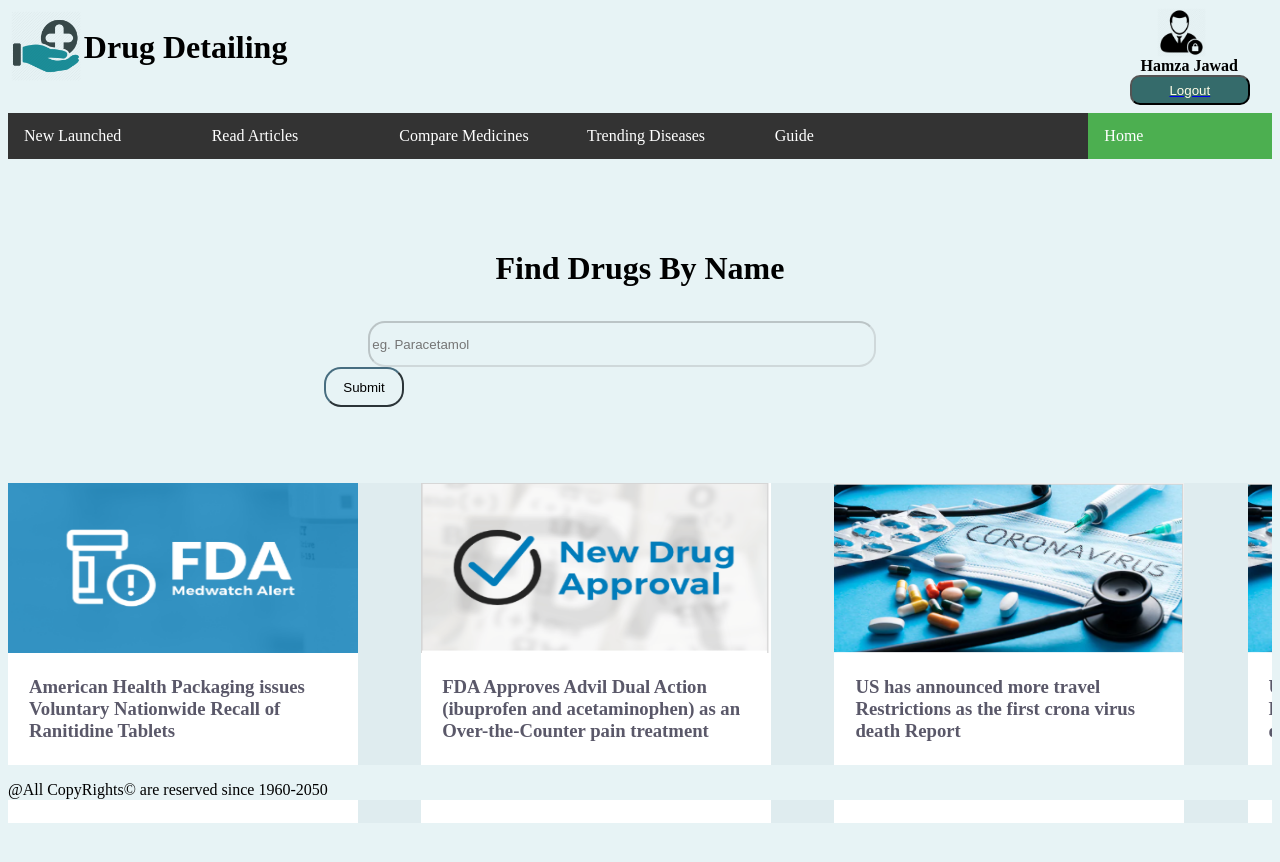
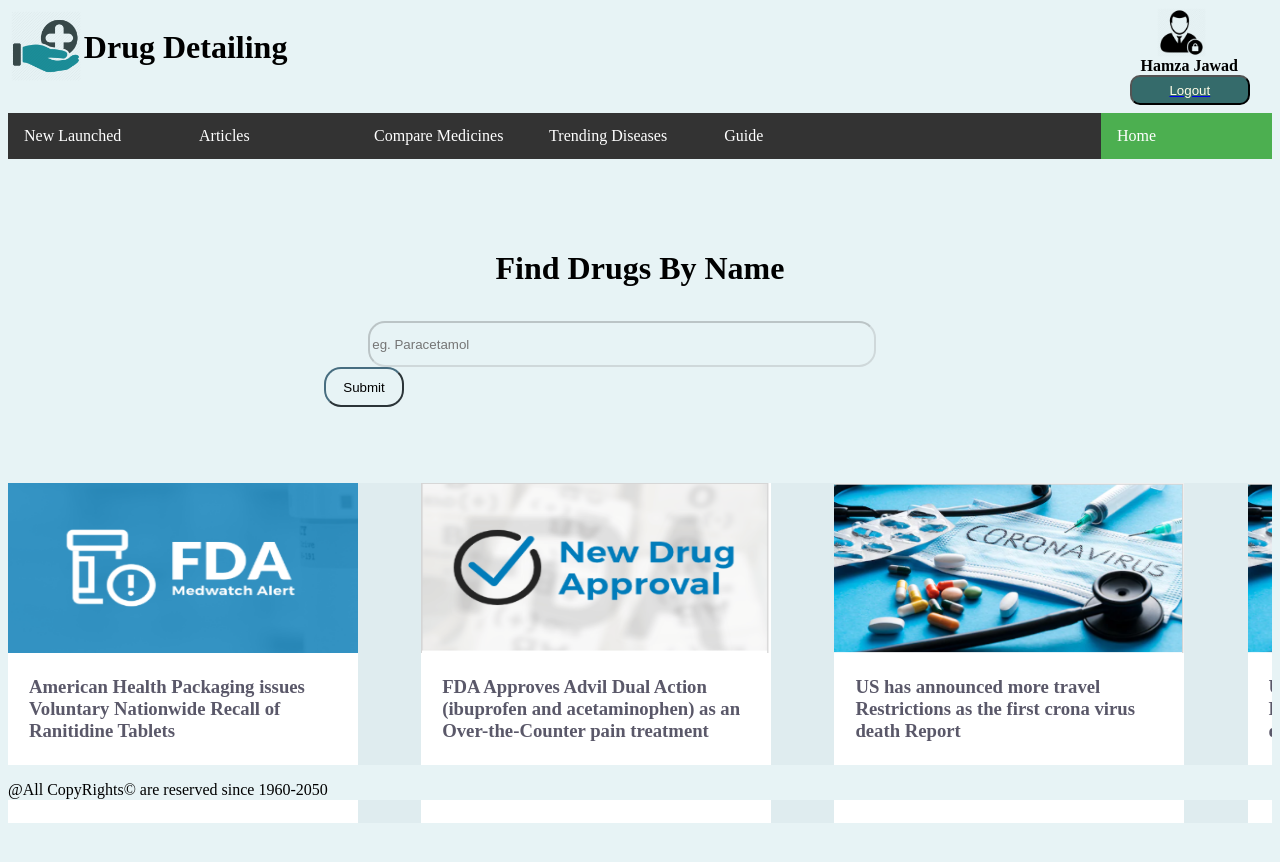
Before and after one commit to HamzaJawad-vc5/DrugDetailing, a plain HTML site: page mainPage.html in a window 1280 px wide. Drawn offline with Linux system fonts and the light colour scheme.

Commit message:
fourth commit

```diff
--- a/mainPage.html
+++ b/mainPage.html
@@ -60,7 +60,7 @@
   padding: 14px 16px;
   text-decoration: none;
   transition: 0.5s;
-  width: 12%;
+  width: 11%;
   cursor: pointer;
 }
 
@@ -71,7 +71,7 @@ background-color: #333;
 
 .nav a:hover:not(.active) {
   background-color: #111;
-  width: 14%;
+  width: 12%;
 }
 
 .active {
@@ -332,7 +332,7 @@ tr:nth-child(odd) {
 
 
   			<a  onclick="newMed();">New Launched</a>
-  			<a  onclick="article();">Read Articles</a>
+  			<a  onclick="article();">Articles</a>
   			<a  onclick="comp();">Compare Medicines</a>
   			<a  onclick="trendingDidease();">Trending Diseases</a>
   			<a  onclick="GGuide()">Guide</a></li>
```
